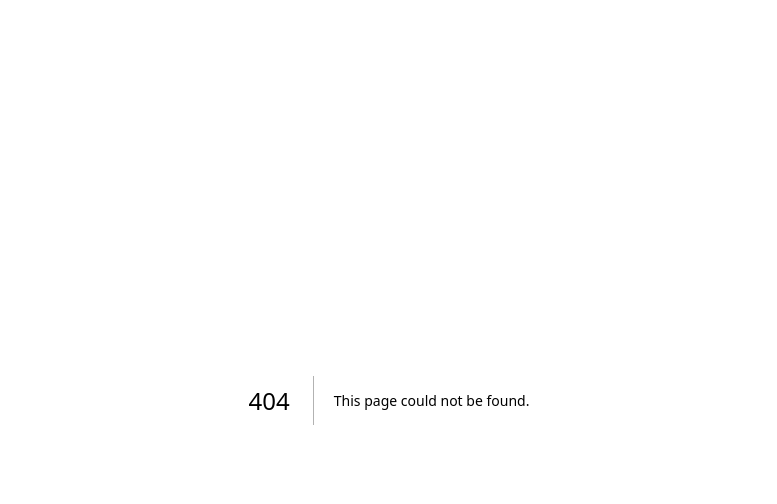
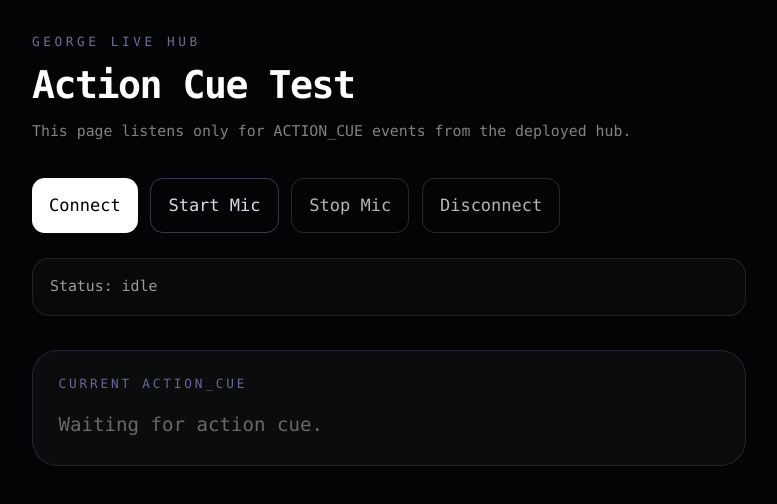
Before and after one commit to LesKemVal/ai-clarity, a Next.js app: page /george/live-hub-action-test in a window 1280 px wide. Before the commit this address had no page. Shown: the top 504 px of the page, without its empty margins (251-1028 px from the left). Built offline with nearby package versions, Linux system fonts and the light colour scheme.

Commit message:
Add ACTION_CUE-only LIVE hub bridge test

```diff
--- /dev/null
+++ b/app/george/live-hub-action-test/page.tsx
@@ -0,0 +1,102 @@
+'use client'
+
+import { useGeorgeLiveHub } from '@/hooks/george/live-hub/useGeorgeLiveHub'
+
+export default function LiveHubActionTestPage() {
+  const hub = useGeorgeLiveHub()
+
+  return (
+    <main className="min-h-screen bg-[#030405] px-6 py-8 text-white">
+      <section className="mx-auto max-w-2xl">
+        <p className="text-xs uppercase tracking-[0.28em] text-[#AEB6FF]/60">
+          GEORGE LIVE HUB
+        </p>
+
+        <h1 className="mt-3 text-4xl font-semibold tracking-[-0.04em]">
+          Action Cue Test
+        </h1>
+
+        <p className="mt-3 text-sm leading-6 text-white/50">
+          This page listens only for ACTION_CUE events from the deployed hub.
+        </p>
+
+        <div className="mt-8 flex flex-wrap gap-3">
+          <button
+            type="button"
+            onClick={() =>
+              hub.connect({
+                room: 'test room',
+                chair: 'founder',
+                objective: 'close interest',
+                knownContext: 'ACTION_CUE bridge test',
+              })
+            }
+            className="rounded-xl bg-white px-4 py-3 text-sm font-semibold text-black"
+          >
+            Connect
+          </button>
+
+          <button
+            type="button"
+            onClick={hub.startMic}
+            className="rounded-xl border border-[#AEB6FF]/30 px-4 py-3 text-sm font-semibold text-[#D7DBE4]"
+          >
+            Start Mic
+          </button>
+
+          <button
+            type="button"
+            onClick={hub.stopMic}
+            className="rounded-xl border border-white/15 px-4 py-3 text-sm font-semibold text-white/70"
+          >
+            Stop Mic
+          </button>
+
+          <button
+            type="button"
+            onClick={hub.disconnect}
+            className="rounded-xl border border-white/15 px-4 py-3 text-sm font-semibold text-white/70"
+          >
+            Disconnect
+          </button>
+        </div>
+
+        <div className="mt-6 rounded-2xl border border-white/10 bg-white/[0.025] p-4 text-sm text-white/60">
+          Status: {hub.status}
+          {hub.error && <div className="mt-2 text-red-200">{hub.error}</div>}
+        </div>
+
+        <div className="mt-8 rounded-3xl border border-[#AEB6FF]/15 bg-white/[0.035] p-6">
+          <div className="text-xs uppercase tracking-[0.22em] text-[#AEB6FF]/55">
+            Current ACTION_CUE
+          </div>
+
+          {hub.lastActionCue ? (
+            <>
+              <div className="mt-4 text-3xl font-semibold tracking-[-0.04em] text-white">
+                {hub.lastActionCue.cue}
+              </div>
+
+              <div className="mt-4 text-sm leading-6 text-white/50">
+                {hub.lastActionCue.reason}
+              </div>
+
+              <div className="mt-4 text-xs leading-5 text-white/35">
+                <div>source: {hub.lastActionCue.source}</div>
+                <div>local: {hub.lastActionCue.localCue}</div>
+                {hub.lastActionCue.fastCue && <div>fast: {hub.lastActionCue.fastCue}</div>}
+                <div>category: {hub.lastActionCue.category}</div>
+                <div>confidence: {hub.lastActionCue.confidence}</div>
+                <div>priority: {hub.lastActionCue.priority}</div>
+              </div>
+            </>
+          ) : (
+            <div className="mt-4 text-lg text-white/38">
+              Waiting for action cue.
+            </div>
+          )}
+        </div>
+      </section>
+    </main>
+  )
+}
```
